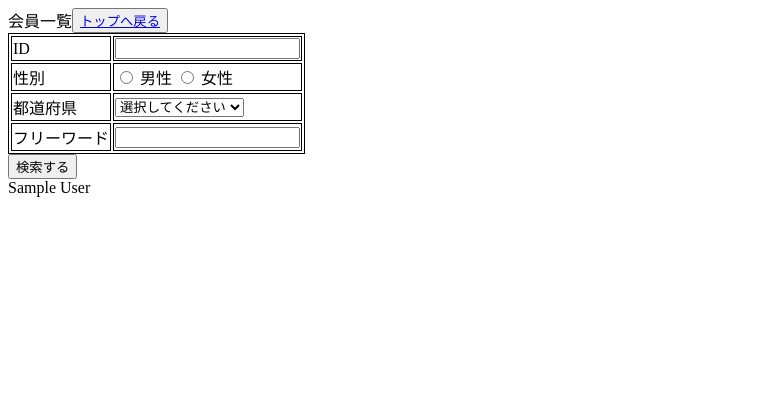
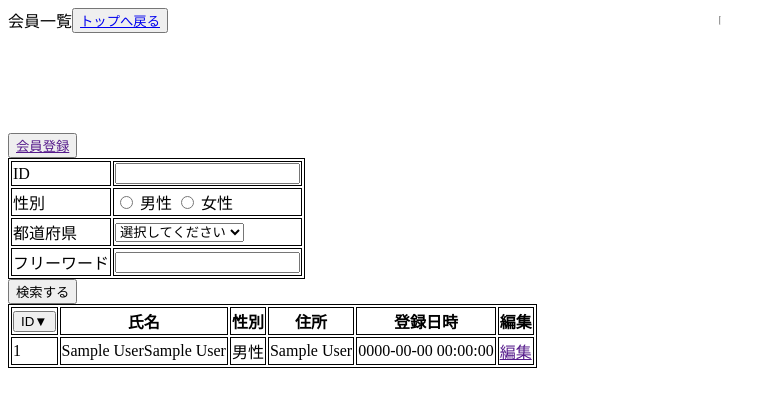
Before and after one commit to 6110rstmks/php-basic-project, a PHP site: page /member_list.php in a window 1280 px wide. Shown: the top 407 px of the page, without its empty margins (0-776 px from the left). Run offline with PHP 8.4, Linux system fonts and the light colour scheme; the visitor is signed in with stand-in values (Sample User, id 1).

Commit message:
kadai11 save

```diff
--- a/Admin/member_list.php
+++ b/Admin/member_list.php
@@ -7,6 +7,11 @@
 
 $pdo = Database::getInstance();
 $memberLogic = new MemberLogic($pdo);
+
+if (isset($_POST['asc_flg']))
+{
+
+}
 
 // 検索ワードからスレッドを取得する
 if (isset($_POST['word']))
@@ -22,8 +27,12 @@
 
 
 } else {
+    // 降順で取得
     $members = $memberLogic->getAllMembers();
+
 }
+
+
 
 
 ?>
@@ -45,8 +54,12 @@
     <div style="display: flex;">
         <div>会員一覧</div>
         <button><a href="<?= adminTopPage ?>">トップへ戻る</a></button>
+        <hr>
     </div>
 
+    <button style="margin-top: 100px">
+        <a href="">会員登録</a>
+    </button>
     <form method="POST">
         <table>
 
@@ -126,8 +139,37 @@
 
     </form>
 
-    <?php foreach($members as $member): ?>
-        <?= $member['name_sei']?>
-    <?php endforeach;?>
+    <table>
+        <tr>
+            <th style="cursor: pointer">
+                <form method="POST">
+                    <input type="hidden" name="order_toggle">
+                    <button>ID▼</button>
+                </form>
+            </th>
+            <th>氏名</th>
+            <th>性別</th>
+            <th>住所</th>
+            <th>登録日時</th>
+            <th>編集</th>
+        </tr>
+        <?php foreach($members as $member): ?>
+            <tr>
+                <td><?= $member['id'] ?></td>
+                <td><?= $member['name_sei'] . $member['name_mei'] ?></td>
+                <!-- <td><?= $member['gender'] ?></td> -->
+                <td>
+                    <?php if ($member['gender'] === 0): ?>
+                        男性
+                    <?php else:?>
+                        女性
+                    <?php endif;?>
+                </td>
+                <td><?= $member['pref_name'] . $member['address']?></td>
+                <td><?= $member['created_at'] ?></td>
+                <td><a href="">編集</a></td>
+            </tr>
+        <?php endforeach;?>
+    </table>
 </body>
 </html>
--- a/App/MemberLogic.php
+++ b/App/MemberLogic.php
@@ -60,7 +60,7 @@
      */
     public function createMember(array $memberData)
     {
-        $sql = 'INSERT INTO members (name_sei, name_mei, gender, pref_name, address, password, email) VALUES (?, ?, ?, ?, ?, ?, ?)';
+        $sql = 'INSERT INTO members (name_sei, name_mei, gender, pref_name, address, password, email, created_at) VALUES (?, ?, ?, ?, ?, ?, ?, now())';
 
         $arr = [];
 
--- a/top_blade.php
+++ b/top_blade.php
@@ -2,7 +2,7 @@
 
 session_start();
 
-require_once(__DIR__ . '\config.php');
+require_once(__DIR__ . '/config.php');
 
 use App\MemberLogic;
 
@@ -44,9 +44,6 @@
 
         <?php endif ; ?>
 
-
-
-
     </header>
 
     <section>
```
